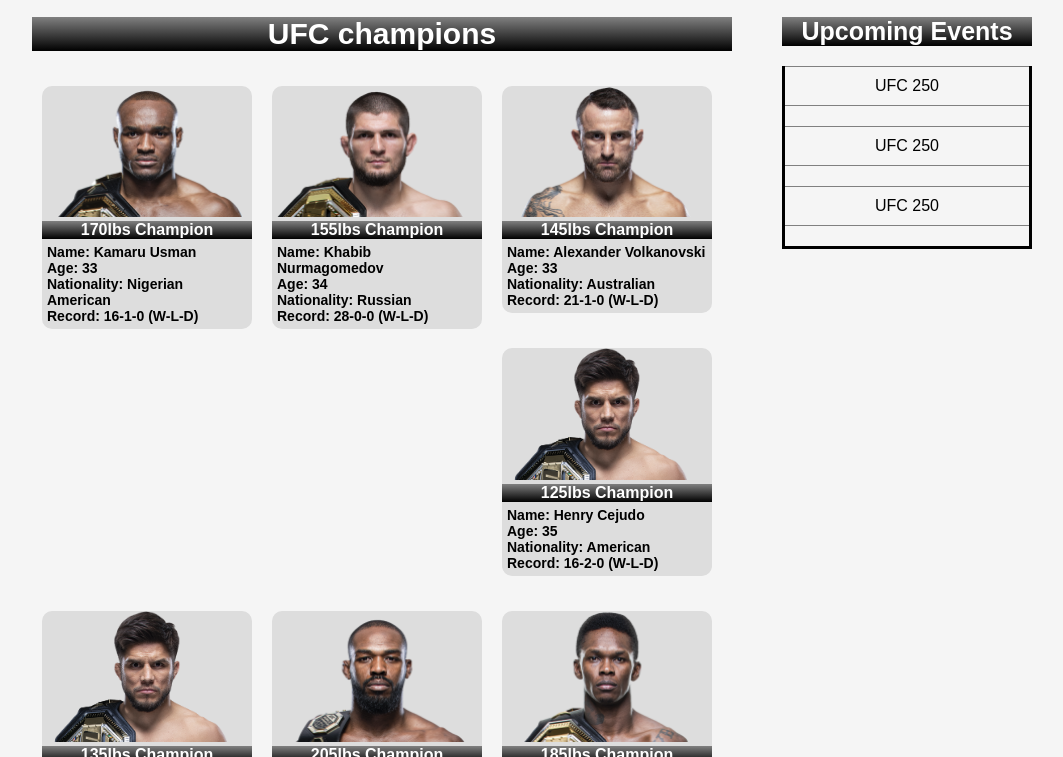
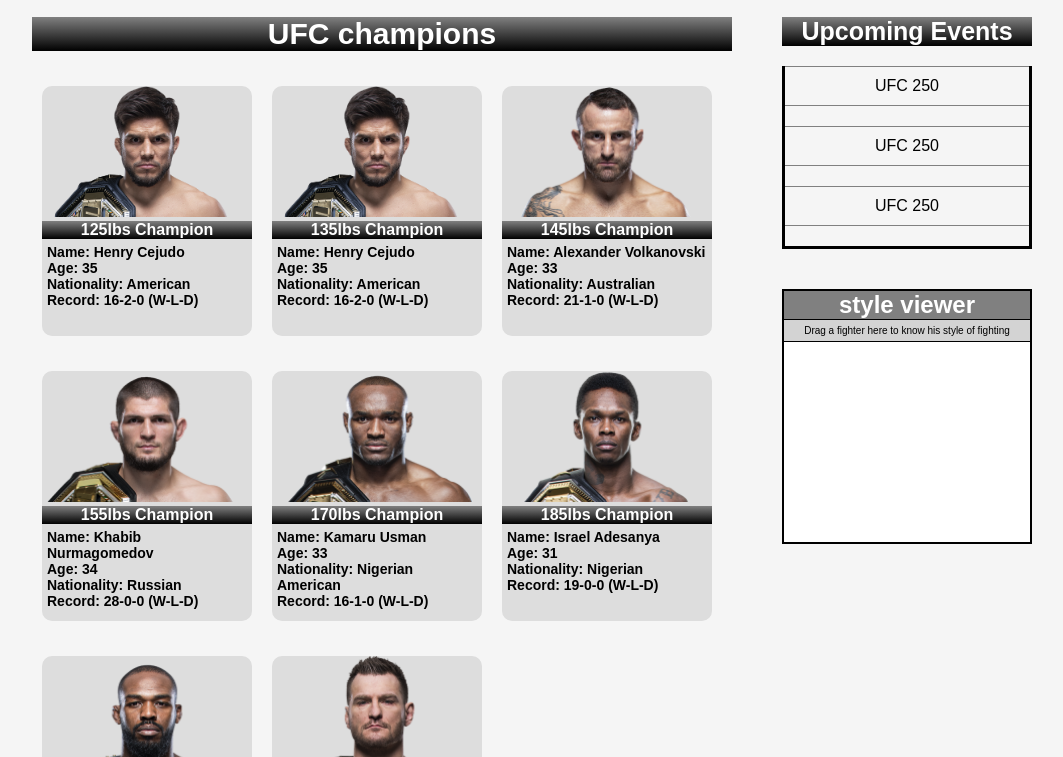
Before and after one commit to JoseBlois/UFC-Champs, a plain HTML site: page index.html in a window 1280 px wide. Shown: the part 195-952 px from the top of the page, without its empty margins (108-1171 px from the left). Drawn offline with Linux system fonts and the light colour scheme.

Commit message:
Added id , draggable atributes to the fighters card and a style viwer to work on next

```diff
--- a/index.html
+++ b/index.html
@@ -10,7 +10,7 @@
     <header class="mainheader">
         <div class="logo">
             <a href="#">
-                <img src="images/ufc-logo.png" width="800px" height="150px"  alt="">
+                <img draggable="false" src="images/ufc-logo.png" width="800px" height="150px"  alt="">
             </a>
         </div>
         <nav class="navbar">
@@ -29,9 +29,65 @@
     <section class="champions">
         <header>UFC champions</header>
         <div class="card-container">
-        <article>
+        <article id="125" draggable="true" class="card">
             <figure>
-                <img class="card-img" src="images/USMAN_KAMARU_BELT.png" alt="Kamaru Usman photo">
+                <img draggable="false" class="card-img" src="images/HENRY_CEJUDO.png" alt="Alexander Volkanovski photo">
+                <figcaption class="fcap">
+                    125lbs Champion
+                </figcaption>
+            </figure>
+            <section class="details">
+                <p>Name: Henry Cejudo</p>
+                <p>Age: 35</p>
+                <p>Nationality: American</p>
+                <p>Record: 16-2-0 (W-L-D)</p>
+            </section>
+        </article>
+        <article id="135" draggable="true" class="card">
+            <figure>
+                <img draggable="false" class="card-img" src="images/HENRY_CEJUDO.png" alt="Alexander Volkanovski photo">
+                <figcaption class="fcap">
+                    135lbs Champion
+                </figcaption>
+            </figure>
+            <section class="details">
+                <p>Name: Henry Cejudo</p>
+                <p>Age: 35</p>
+                <p>Nationality: American</p>
+                <p>Record: 16-2-0 (W-L-D)</p>
+            </section>
+        </article>
+        <article id="145" draggable="true" class="card">
+            <figure>
+                <img draggable="false" class="card-img" src="images/VOLKANOVSKI_ALEXANDER.png" alt="Alexander Volkanovski photo">
+                <figcaption class="fcap">
+                    145lbs Champion
+                </figcaption>
+            </figure>
+            <section class="details">
+                <p>Name: Alexander Volkanovski</p>
+                <p>Age: 33</p>
+                <p>Nationality: Australian</p>
+                <p>Record: 21-1-0 (W-L-D)</p>
+            </section>
+        </article>
+        <article id="155" draggable="true" class="card">
+            <figure>
+                <img draggable="false" class="card-img" src="images/NURMAGOMEDOV_KHABIB_BELT.png" alt="Khabib Nurmagomedov photo">
+                <figcaption class="fcap">
+                    155lbs Champion
+                </figcaption>
+            </figure>
+            <section class="details">
+                <p>Name: Khabib Nurmagomedov</p>
+                <p>Age: 34</p>
+                <p>Nationality: Russian</p>
+                <p>Record: 28-0-0 (W-L-D)  </p>
+            </section>
+        </article>
+        <article id="170" draggable="true" class="card">
+            <figure>
+                <img draggable="false" class="card-img" src="images/USMAN_KAMARU_BELT.png" alt="Kamaru Usman photo">
                 <figcaption class="fcap">
                     170lbs Champion
                 </figcaption>
@@ -43,65 +99,23 @@
                 <p>Record: 16-1-0 (W-L-D)</p>
             </section>
         </article>
-        <article>
+        <article id="185" draggable="true" class="card">
             <figure>
-                <img class="card-img" src="images/NURMAGOMEDOV_KHABIB_BELT.png" alt="Khabib Nurmagomedov photo">
+                <img draggable="false" class="card-img" src="images/ADESANYA_ISRAEL_BELT.png" alt="Alexander Volkanovski photo">
                 <figcaption class="fcap">
-                    155lbs Champion
+                    185lbs Champion
                 </figcaption>
             </figure>
             <section class="details">
-                <p>Name: Khabib Nurmagomedov</p>
-                <p>Age: 34</p>
-                <p>Nationality: Russian</p>
-                <p>Record: 28-0-0 (W-L-D)  </p>
+                <p>Name: Israel Adesanya</p>
+                <p>Age: 31</p>
+                <p>Nationality: Nigerian</p>
+                <p>Record: 19-0-0 (W-L-D) </p>
             </section>
         </article>
-        <article>
+        <article id="205" draggable="true" class="card">
             <figure>
-                <img class="card-img" src="images/VOLKANOVSKI_ALEXANDER.png" alt="Alexander Volkanovski photo">
-                <figcaption class="fcap">
-                    145lbs Champion
-                </figcaption>
-            </figure>
-            <section class="details">
-                <p>Name: Alexander Volkanovski</p>
-                <p>Age: 33</p>
-                <p>Nationality: Australian</p>
-                <p>Record: 21-1-0 (W-L-D)</p>
-            </section>
-        </article>
-        <article>
-            <figure>
-                <img class="card-img" src="images/HENRY_CEJUDO.png" alt="Alexander Volkanovski photo">
-                <figcaption class="fcap">
-                    125lbs Champion
-                </figcaption>
-            </figure>
-            <section class="details">
-                <p>Name: Henry Cejudo</p>
-                <p>Age: 35</p>
-                <p>Nationality: American</p>
-                <p>Record: 16-2-0 (W-L-D)</p>
-            </section>
-        </article>
-        <article>
-            <figure>
-                <img class="card-img" src="images/HENRY_CEJUDO.png" alt="Alexander Volkanovski photo">
-                <figcaption class="fcap">
-                    135lbs Champion
-                </figcaption>
-            </figure>
-            <section class="details">
-                <p>Name: Henry Cejudo</p>
-                <p>Age: 35</p>
-                <p>Nationality: American</p>
-                <p>Record: 16-2-0 (W-L-D)</p>
-            </section>
-        </article>
-        <article>
-            <figure>
-                <img class="card-img" src="images/JONES_JON.png" alt="Alexander Volkanovski photo">
+                <img draggable="false" class="card-img" src="images/JONES_JON.png" alt="Alexander Volkanovski photo">
                 <figcaption class="fcap">
                     205lbs Champion
                 </figcaption>
@@ -113,23 +127,9 @@
                 <p>Record: 26-1-0 (W-L-D) </p>
             </section>
         </article>
-        <article>
+        <article id="265" draggable="true" class="card">
             <figure>
-                <img class="card-img" src="images/ADESANYA_ISRAEL_BELT.png" alt="Alexander Volkanovski photo">
-                <figcaption class="fcap">
-                    185lbs Champion
-                </figcaption>
-            </figure>
-            <section class="details">
-                <p>Name: Israel Adesanya</p>
-                <p>Age: 31</p>
-                <p>Nationality: Nigerian</p>
-                <p>Record: 19-0-0 (W-L-D) </p>
-            </section>
-        </article>
-        <article>
-            <figure>
-                <img class="card-img" src="images/MIOCIC_STIPE_BELT.png" alt="Alexander Volkanovski photo">
+                <img draggable="false" class="card-img" src="images/MIOCIC_STIPE_BELT.png" alt="Alexander Volkanovski photo">
                 <figcaption class="fcap">
                     265lbs Champion
                 </figcaption>
@@ -153,6 +153,12 @@
             </ul>
         </article>
     </aside>
+    <section class="style-viewer">
+        <header><h2>style viewer</h2>
+            <p class="info">Drag a fighter here to know his style of fighting</p>
+        </header>
+        <div id="drag-target"></div>
+    </section>
     <div class="clearfix"></div>
     <footer>
          <p>The content on this page is own by UFC &copy;</p>
--- a/styles/main.css
+++ b/styles/main.css
@@ -50,23 +50,23 @@ body{
     color: white;
     width: 100%;
 }
-/* .card-container{
-    /* display: flex;
-    flex-wrap: wrap;
-    justify-content: space-between;
-} */
-.champions article{
+ .card-container{
+    width:100%;
+    margin: auto
+}
+.card{
     float: left;
     margin: 0px 10px;
     width: 30%;
+    height: 250px;
     margin-top:35px;
     background-color: #dddddd;
     border-radius: 10px;
 }
-.champions article:hover{
+.card:hover{
     box-shadow: 5px 5px 20px rgba(0, 0, 0, 30%);
 }
-.champions article figure{
+.card figure{
     width: 100%;
     border-top-left-radius: 10px;
     border-top-right-radius: 10px;
@@ -127,6 +127,30 @@ body{
 .clearfix{
     clear: both;
 }
+.style-viewer{
+    width: 250px;
+    margin: 20px 0px;
+    float: right;
+    background-color: grey;
+    border: solid 2px black;
+}
+.style-viewer header{
+    text-align: center;
+    color: white;
+}
+.style-viewer header .info{
+    color: black;
+    padding: 5px;
+    font-size: 10px;
+    background-color: lightgray;
+    border-top: solid 1px black;
+    border-bottom: solid 1px black;
+}
+#drag-target{
+    min-height: 200px;
+    width: 100%;
+    background-color: white;
+}
 footer{
     margin: 20px 0px;
     background-color: grey;
```
